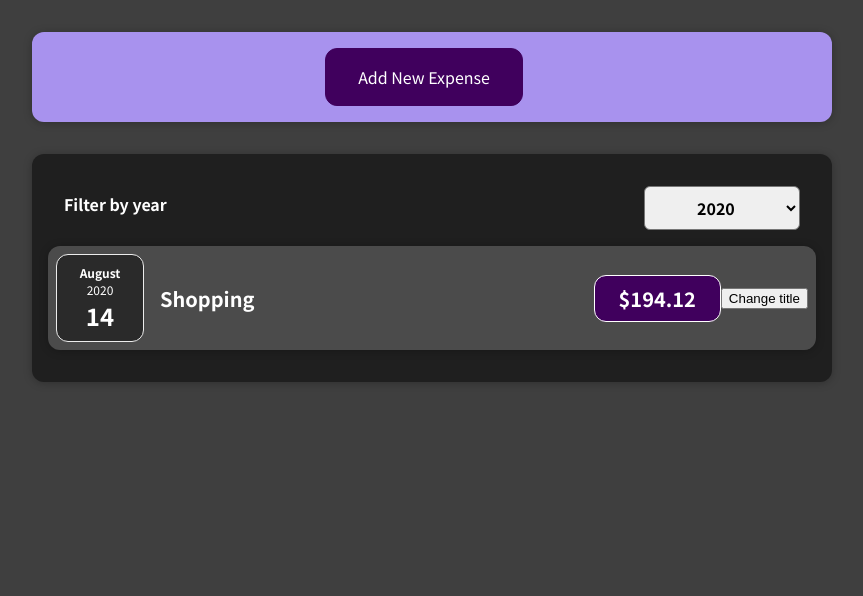
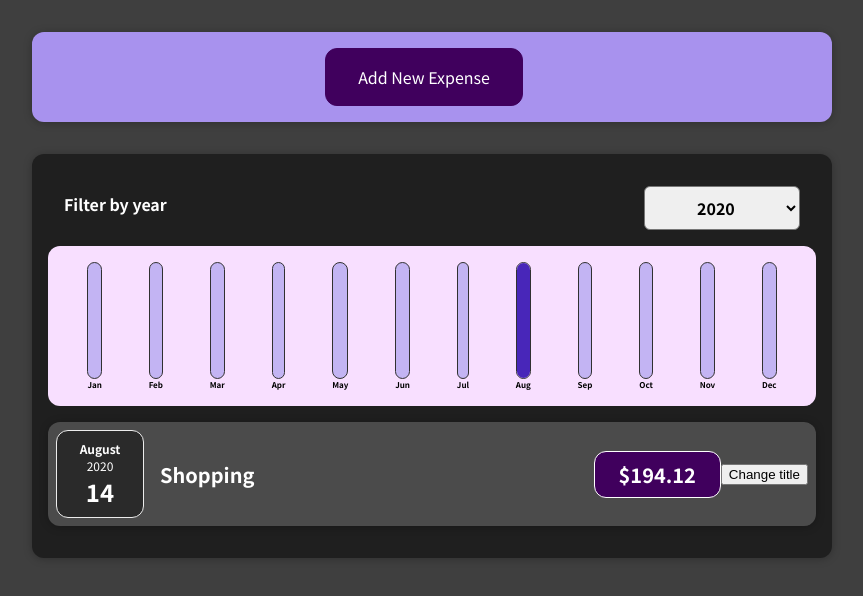
Before and after one commit to katerinagutich/expenses-tracker, a React (Create React App) app: page / in a window 1280 px wide. Shown: the top 596 px of the page, without its empty margins (208-1071 px from the left). Built offline with nearby package versions, Linux system fonts and the light colour scheme.

Commit message:
Create ExpenseChart component

```diff
--- a/src/components/Expenses/Expenses.js
+++ b/src/components/Expenses/Expenses.js
@@ -2,6 +2,7 @@
 import ExpensesList from './ExpensesList';
 import Card from '../UI/Card';
 import ExpenseFilter from './ExpenseFilter';
+import ExpensesChart from './ExpensesChart';
 import './Expenses.css';
 
 function Expenses(props) {
@@ -22,6 +23,7 @@
                 selected={filteredYear}
                 onFilterChange={filterChangeHandler}
             />
+            <ExpensesChart expenses={filteredExpenses}/>
             <ExpensesList items={filteredExpenses}/>
         </Card>
     );
--- /dev/null
+++ b/src/components/Expenses/ExpensesChart.js
@@ -0,0 +1,28 @@
+import Chart from '../Chart/Chart';
+
+const ExpensesChart = props => {
+
+    const chartDataPoints = [
+        {label: 'Jan', value: 0},
+        {label: 'Feb', value: 0},
+        {label: 'Mar', value: 0},
+        {label: 'Apr', value: 0},
+        {label: 'May', value: 0},
+        {label: 'Jun', value: 0},
+        {label: 'Jul', value: 0},
+        {label: 'Aug', value: 0},
+        {label: 'Sep', value: 0},
+        {label: 'Oct', value: 0},
+        {label: 'Nov', value: 0},
+        {label: 'Dec', value: 0}
+    ];
+
+    for (const expense of props.expenses) {
+        const expenseMonth = expense.date.getMonth();
+        chartDataPoints[expenseMonth].value += expense.amount;
+    }
+
+    return <Chart dataPoints={chartDataPoints}/>
+};
+
+export default ExpensesChart;
```
